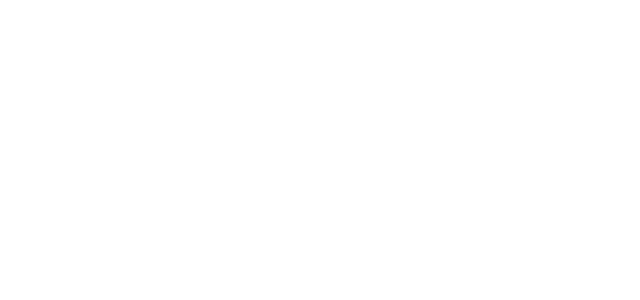
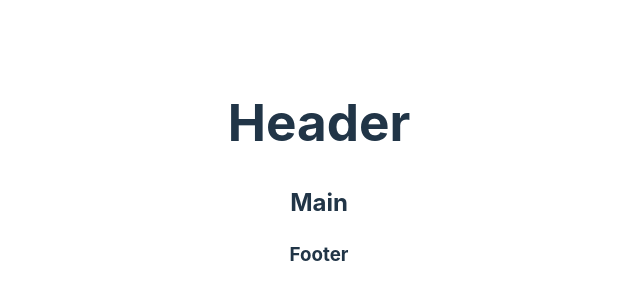
Before and after one commit to penso996/react-dc-comics, a React (Vite) app: page / in a window 1280 px wide. Shown: the part 226-526 px from the top of the page, without its empty margins (321-961 px from the left). Built offline with nearby package versions, Linux system fonts and the light colour scheme; a web font is replaced by a local one.

Commit message:
moved files in correct folders

```diff
--- a/src/App.jsx
+++ b/src/App.jsx
@@ -1,13 +1,15 @@
-import Header from './components/Header'
-import Main from './components/Main'
-import Footer from './components/Footer'
+import Header from './components/Header/Header'
+import Main from './components/Main/Main'
+import Footer from './components/Footer/Footer'
 import './App.css'
 
 function App() {
 
   return (
     <>
-
+      <Header />
+      <Main />
+      <Footer />
     </>
   )
 }
```
Also changed, not shown: src/components/Footer/Footer.jsx (renamed from src/components/Footer.jsx), src/components/Header/Header.jsx (renamed from src/components/Header.jsx), src/components/Main/Main.jsx (renamed from src/components/Main.jsx).
